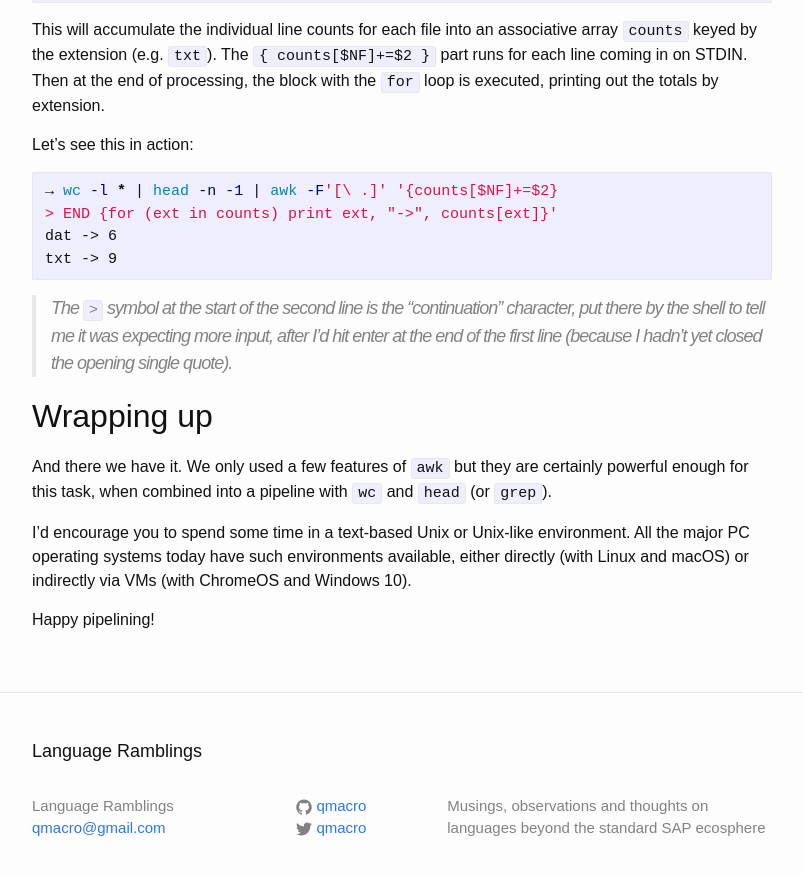
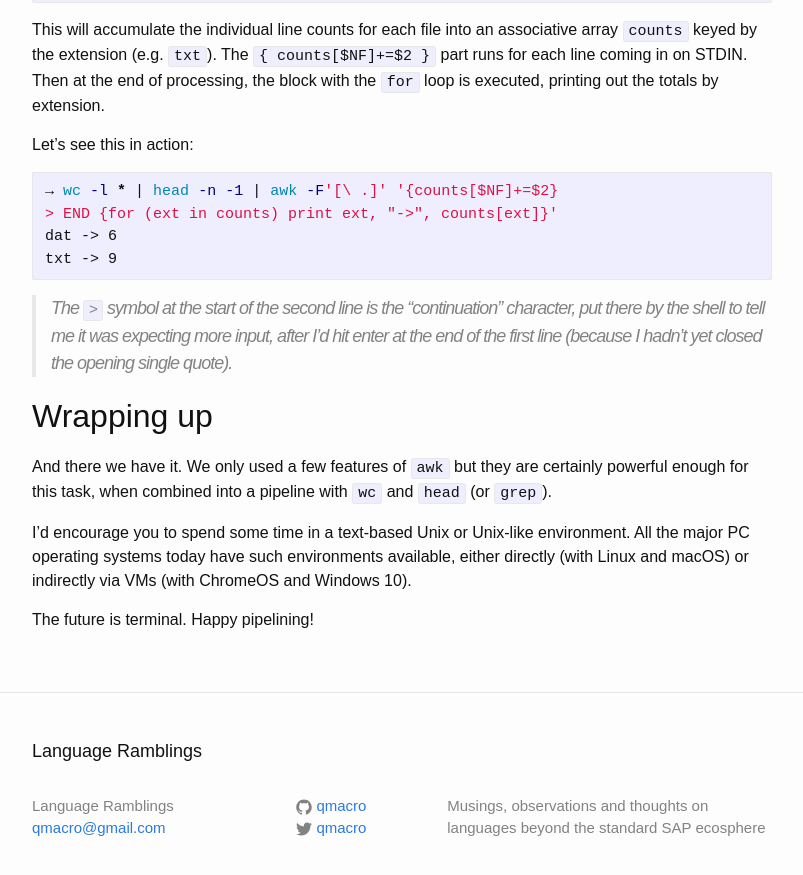
Before and after one commit to qmacro/langram.github.io, a Jekyll site: the page built from _posts/2019-10-23-shell-power-simplicity.md, in a window 1280 px wide and 900 px high, scrolled down 5270 px. Shown: the top 875 px of the window, without its empty margins (238-1041 px from the left). Built offline with Jekyll 4.4.1, drawn with Linux system fonts in a browser that asks for light colours.

Commit message:
add the future is terminal

```diff
--- a/_posts/2019-10-23-shell-power-simplicity.md
+++ b/_posts/2019-10-23-shell-power-simplicity.md
@@ -210,4 +210,4 @@ And there we have it. We only used a few features of `awk` but they are certainl
 
 I'd encourage you to spend some time in a text-based Unix or Unix-like environment. All the major PC operating systems today have such environments available, either directly (with Linux and macOS) or indirectly via VMs (with ChromeOS and Windows 10).
 
-Happy pipelining!
+The future is terminal. Happy pipelining!
```
